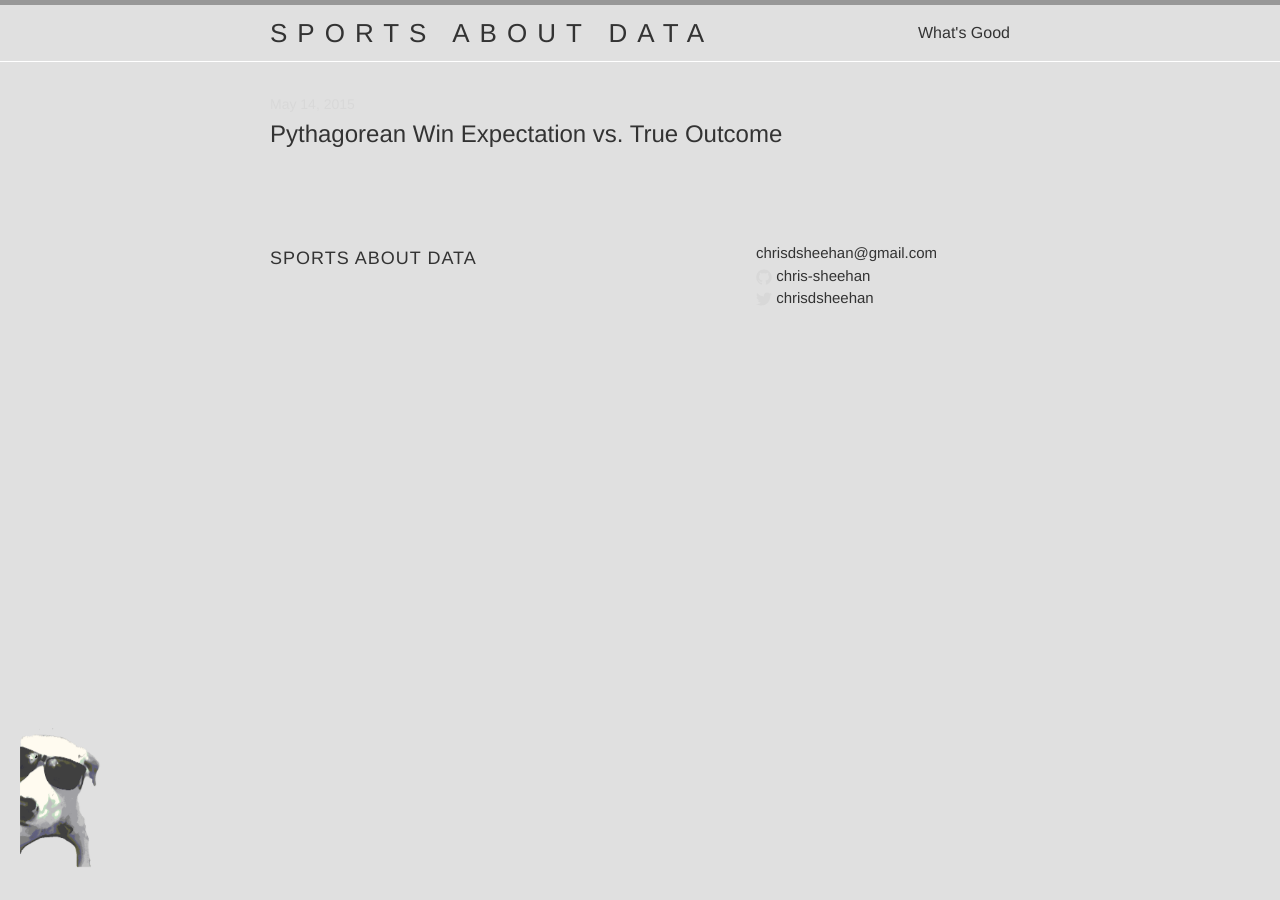
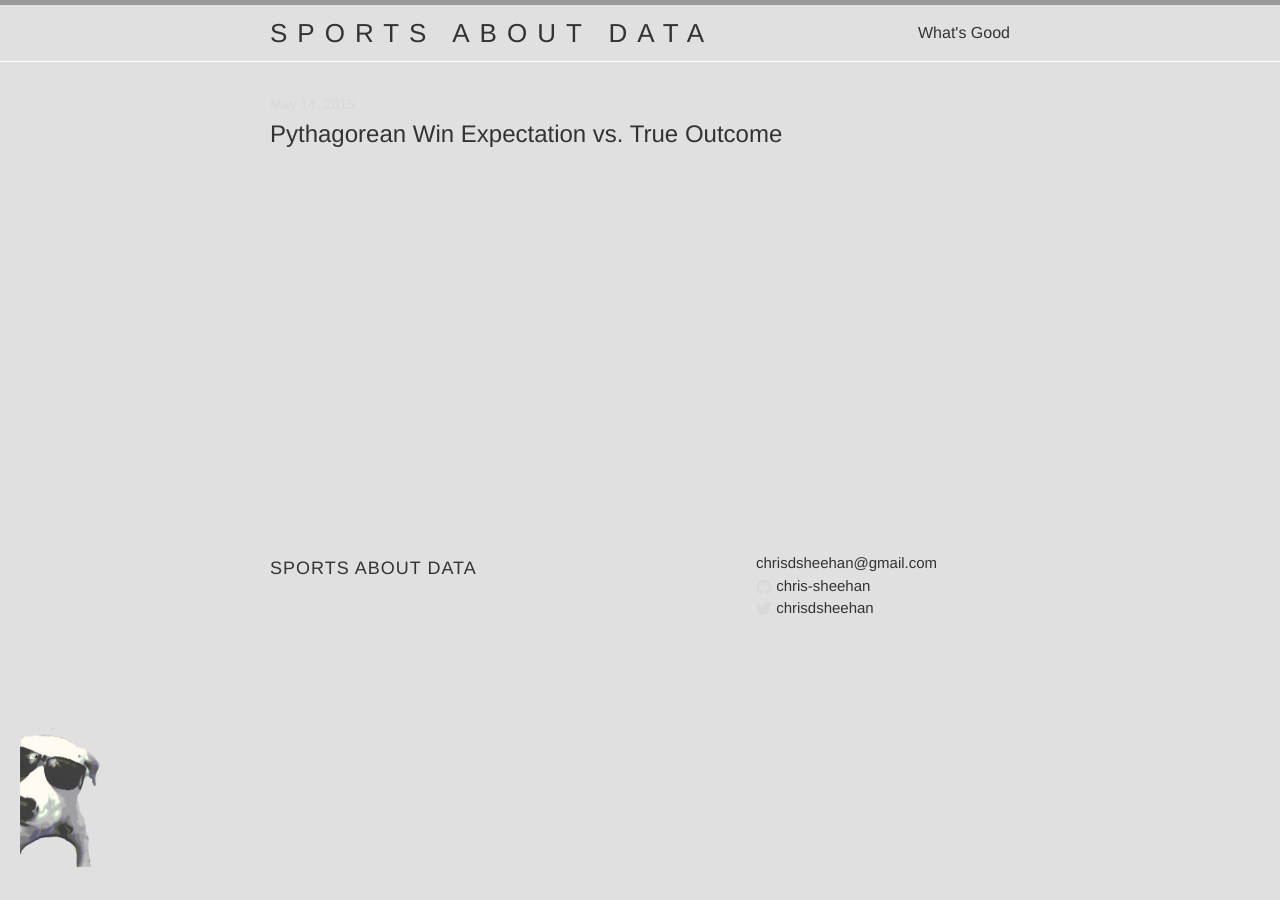
Before and after one commit to chris-sheehan/blog, a Jekyll site: the page built from index.html, in a window 1280 px wide. Built offline with Jekyll 4.4.1, drawn with Linux system fonts in a browser that asks for light colours.

Commit message:
min page-content

```diff
--- a/_sass/_layout.scss
+++ b/_sass/_layout.scss
@@ -169,6 +169,7 @@
  */
 .page-content {
     padding: $spacing-unit 0;
+    min-height:400px;
 }
 
 .page-heading {
```
